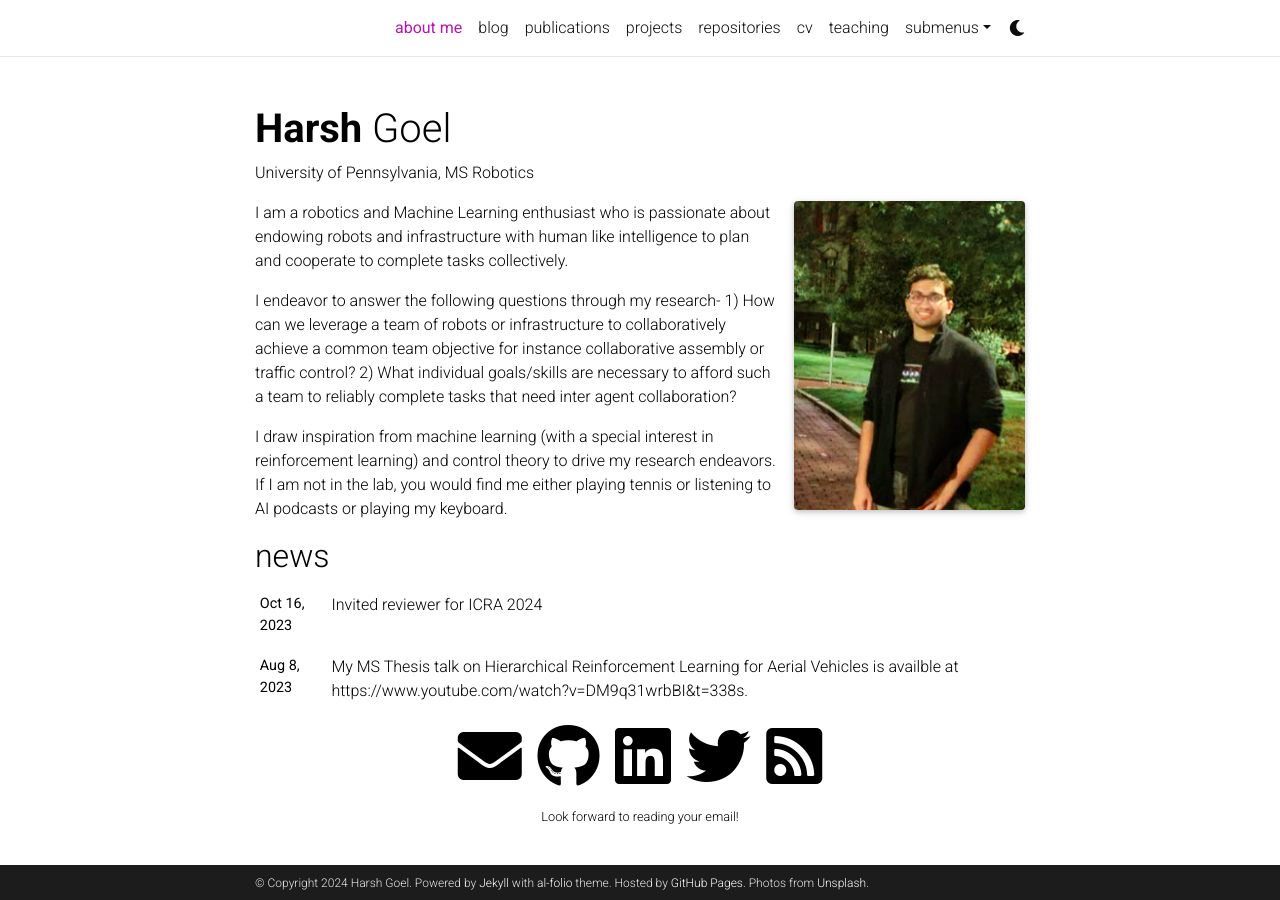
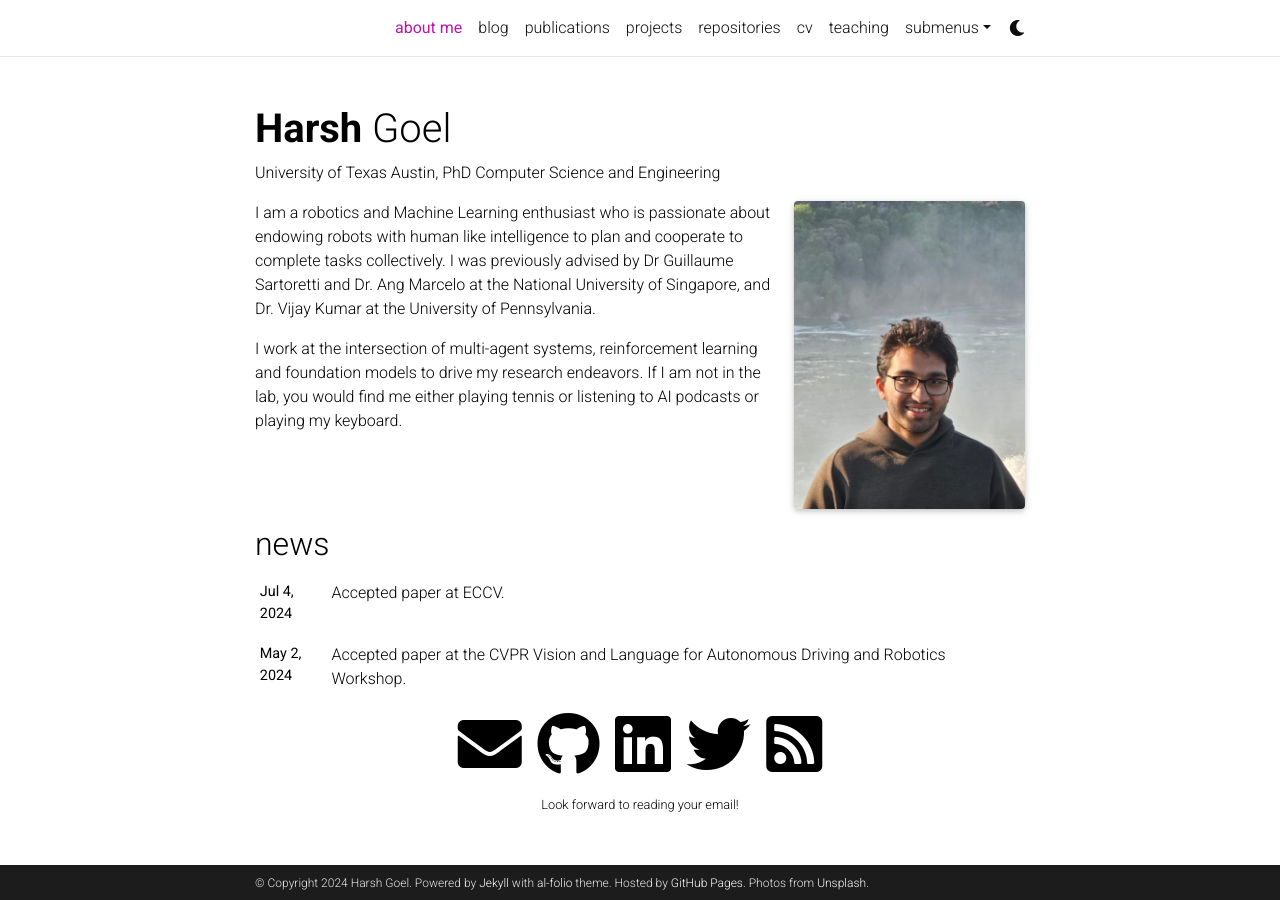
Before and after one commit to harshg99/hgmain, a Jekyll site: the page built from _pages/about.md, in a window 1280 px wide. Built offline with Jekyll 4.4.1, drawn with Linux system fonts in a browser that asks for light colours; full-size pictures stand in for the smaller copies a plugin makes; comment, search, counter and statistics services are not loaded; a style sheet for code colours, icons or effects is not loaded.

Commit message:
new changes

```diff
--- a/_pages/about.md
+++ b/_pages/about.md
@@ -2,22 +2,18 @@
 layout: about
 title: about me
 permalink: /
-subtitle: University of Pennsylvania, MS Robotics
+subtitle: University of Texas Austin, PhD Computer Science and Engineering
 
 profile:
   align: right
-  image: prof_pic.png
+  image: harsh_goel.png
   image_circular: false # crops the image to make it circular
 
 news: true  # includes a list of news items
 selected_papers: False  # includes a list of papers marked as "selected={true}"
 social: true  # includes social icons at the bottom of the page
 ---
-I am a robotics and Machine Learning enthusiast who is passionate about endowing robots and infrastructure with human like intelligence to plan and cooperate to complete tasks collectively.
+I am a robotics and Machine Learning enthusiast who is passionate about endowing robots with human like intelligence to plan and cooperate to complete tasks collectively. I was previously advised by Dr Guillaume Sartoretti and Dr. Ang Marcelo at the National University of Singapore, and Dr. Vijay Kumar at the University of Pennsylvania.
 
-I endeavor to answer the following questions through my research-
-1) How can we leverage a team of robots or infrastructure to collaboratively achieve a common team objective for instance collaborative assembly or traffic control?
-2) What individual goals/skills are necessary to afford such a team to reliably complete tasks that need inter agent collaboration?
-
-I draw inspiration from machine learning (with a special interest in reinforcement learning) and control theory to drive my research endeavors.
+I work at the intersection of multi-agent systems, reinforcement learning and foundation models to drive my research endeavors.
 If I am not in the lab, you would find me either playing tennis or listening to AI podcasts or playing my keyboard.
```
Also changed, not shown: _bibliography/papers.bib (+28 -0 lines), _news/announcement_8.md (added, +7 -0 lines), _news/announcement_9.md (added, +7 -0 lines), _projects/3_project.md (+2 -0 lines), assets/img/harsh_goel.jpg (added), 1 other file.
